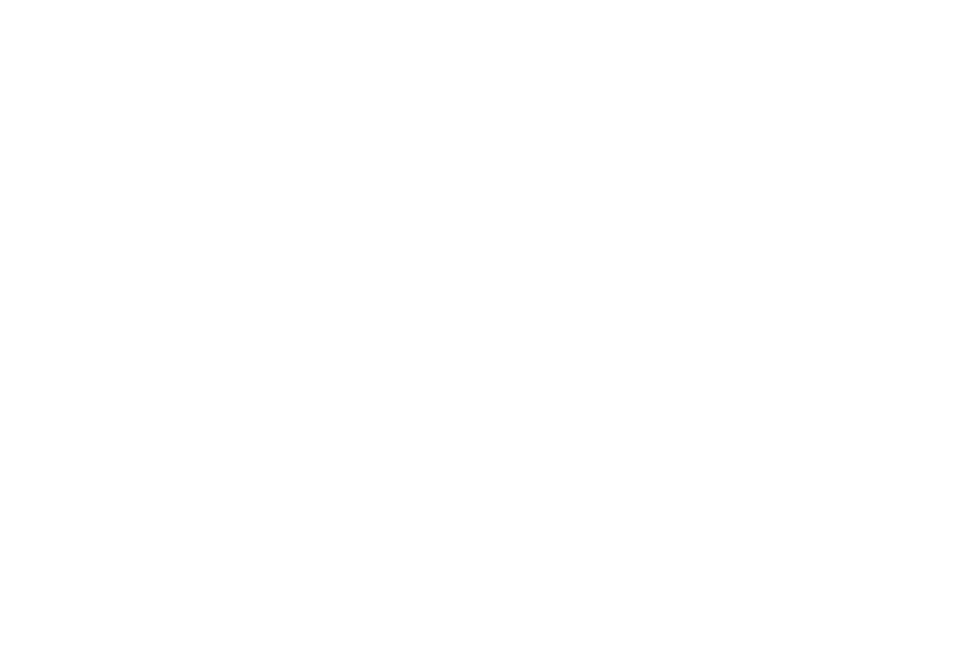
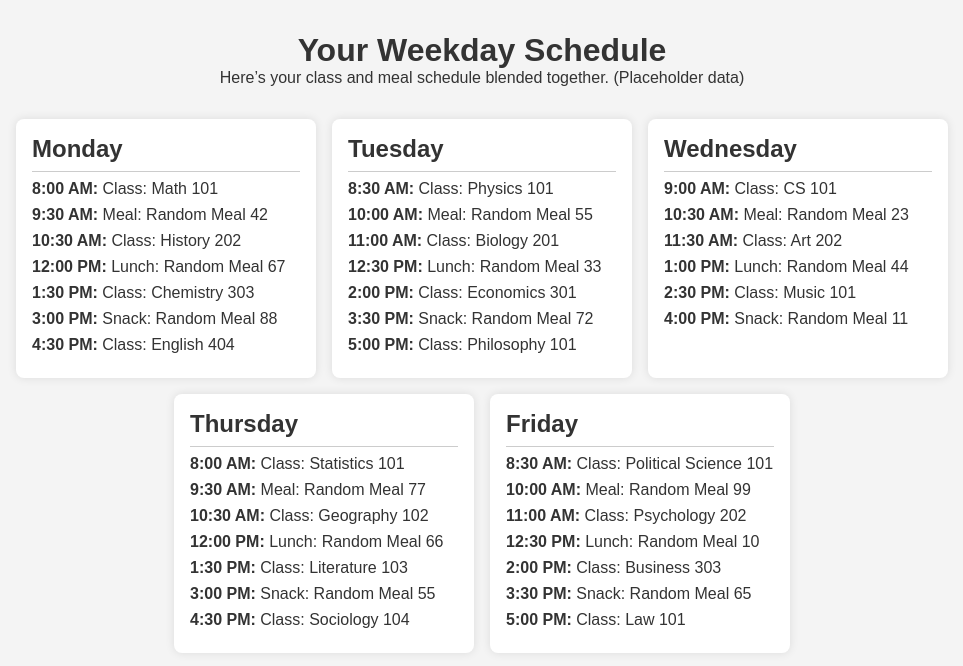
Before and after one commit to iAniket23/Campus-Eats, a React (Create React App) app in the folder frontend/: page /schedule in a window 1280 px wide. Before the commit this address had no page. Shown: the top 666 px of the page, without its empty margins (158-1121 px from the left). Built offline with nearby package versions, Linux system fonts and the light colour scheme.

Commit message:
added weekday schedule page

```diff
--- a/frontend/src/App.css
+++ b/frontend/src/App.css
@@ -276,3 +276,42 @@ body {
   color: #555;
   margin-left: 10px;
 }
+.weekday-schedule {
+  padding: 2rem;
+  background-color: var(--bg-light);
+  min-height: 100vh;
+  text-align: center;
+  color: var(--text-dark);
+}
+
+.schedule-container {
+  display: flex;
+  flex-wrap: wrap;
+  justify-content: center;
+  gap: 1rem;
+  margin-top: 2rem;
+}
+
+.schedule-day {
+  background-color: #fff;
+  border-radius: 8px;
+  box-shadow: 0 0 10px rgba(0,0,0,0.1);
+  padding: 1rem;
+  width: 300px;
+  text-align: left;
+}
+
+.schedule-day h2 {
+  margin-bottom: 0.5rem;
+  border-bottom: 1px solid #ccc;
+  padding-bottom: 0.5rem;
+}
+
+.schedule-day ul {
+  list-style: none;
+  padding: 0;
+}
+
+.schedule-day li {
+  margin-bottom: 0.5rem;
+}
--- a/frontend/src/App.js
+++ b/frontend/src/App.js
@@ -2,20 +2,20 @@ import React from "react";
 import { BrowserRouter as Router, Routes, Route } from "react-router-dom";
 import LandingPage from "./LandingPage.js";
 import GeneratePlan from "./GeneratePlan.js";
+import WeekdaySchedule from "./WeekdaySchedule";
 import "./App.css";
 
 function App() {
   return (
     <Router>
       <Routes>
-        {/* Landing Page */}
         <Route path="/" element={<LandingPage />} />
-
-        {/* Coolors-style Meal Plan Generator */}
         <Route path="/generate" element={<GeneratePlan />} />
+        <Route path="/schedule" element={<WeekdaySchedule />} />
       </Routes>
     </Router>
   );
 }
 
+
 export default App;
--- a/frontend/src/GeneratePlan.js
+++ b/frontend/src/GeneratePlan.js
@@ -1,31 +1,31 @@
 import React, { useState } from "react";
-// We removed react-icons usage, so no icon imports
+import { useNavigate } from "react-router-dom";
 
 function GeneratePlan() {
-  // Example data structure: 7 days, each day has an array of meals
+  // Only Monday–Friday now
   const initialPlan = [
     { day: "Monday", meals: [{ name: "Meal 1 (Placeholder)", locked: false }, { name: "Meal 2 (Placeholder)", locked: false }] },
     { day: "Tuesday", meals: [{ name: "Meal 1 (Placeholder)", locked: false }, { name: "Meal 2 (Placeholder)", locked: false }] },
     { day: "Wednesday", meals: [{ name: "Meal 1 (Placeholder)", locked: false }, { name: "Meal 2 (Placeholder)", locked: false }] },
     { day: "Thursday", meals: [{ name: "Meal 1 (Placeholder)", locked: false }, { name: "Meal 2 (Placeholder)", locked: false }] },
     { day: "Friday", meals: [{ name: "Meal 1 (Placeholder)", locked: false }, { name: "Meal 2 (Placeholder)", locked: false }] },
-
   ];
 
   const [mealPlan, setMealPlan] = useState(initialPlan);
+  const navigate = useNavigate();
 
-  // Instead of toggling, we simply lock the meal
+  // Lock a meal permanently
   const lockMeal = (dayIndex, mealIndex) => {
-    setMealPlan((prevPlan) => {
+    setMealPlan(prevPlan => {
       const newPlan = [...prevPlan];
       newPlan[dayIndex].meals[mealIndex].locked = true;
       return newPlan;
     });
   };
 
-  // Randomize a single meal if it's not locked
+  // Randomize a meal if not locked
   const randomizeMeal = (dayIndex, mealIndex) => {
-    setMealPlan((prevPlan) => {
+    setMealPlan(prevPlan => {
       const newPlan = [...prevPlan];
       if (!newPlan[dayIndex].meals[mealIndex].locked) {
         newPlan[dayIndex].meals[mealIndex].name =
@@ -35,11 +35,19 @@ function GeneratePlan() {
     });
   };
 
+  // Check if every meal on every day is locked
+  const allLocked = mealPlan.every(day => day.meals.every(meal => meal.locked));
+
+  // When the new button is clicked, navigate to the WeekdaySchedule page
+  const goToSchedule = () => {
+    navigate("/schedule");
+  };
+
   return (
     <div className="generate-page">
       <h1 className="generate-title">Customize Your Weekly Meal Plan</h1>
       <p className="generate-subtitle">
-        Lock in meals you like, randomize the ones you don’t until you’re happy!
+        Lock in meals you like and randomize the ones you don’t until you're happy!
       </p>
 
       <div className="days-container">
@@ -50,7 +58,6 @@ function GeneratePlan() {
               <div className="meal-slot" key={mealIndex}>
                 <div className="meal-info">
                   <span>{meal.name}</span>
-                  {/* If meal is not locked, show Lock & Randomize buttons */}
                   {!meal.locked ? (
                     <div className="meal-buttons">
                       <button
@@ -67,7 +74,6 @@ function GeneratePlan() {
                       </button>
                     </div>
                   ) : (
-                    // When locked, display a "Locked" label
                     <span className="locked-label">Locked</span>
                   )}
                 </div>
@@ -76,6 +82,13 @@ function GeneratePlan() {
           </div>
         ))}
       </div>
+
+      {/* If every meal is locked, show the new button */}
+      {allLocked && (
+        <button className="btn schedule-btn" onClick={goToSchedule}>
+          Generate My Weekday Schedule
+        </button>
+      )}
     </div>
   );
 }
--- /dev/null
+++ b/frontend/src/WeekdaySchedule.js
@@ -0,0 +1,76 @@
+import React from "react";
+
+function WeekdaySchedule() {
+  // Placeholder schedule data for Monday to Friday
+  const scheduleData = {
+    Monday: [
+      { time: "8:00 AM", event: "Class: Math 101" },
+      { time: "9:30 AM", event: "Meal: Random Meal 42" },
+      { time: "10:30 AM", event: "Class: History 202" },
+      { time: "12:00 PM", event: "Lunch: Random Meal 67" },
+      { time: "1:30 PM", event: "Class: Chemistry 303" },
+      { time: "3:00 PM", event: "Snack: Random Meal 88" },
+      { time: "4:30 PM", event: "Class: English 404" },
+    ],
+    Tuesday: [
+      { time: "8:30 AM", event: "Class: Physics 101" },
+      { time: "10:00 AM", event: "Meal: Random Meal 55" },
+      { time: "11:00 AM", event: "Class: Biology 201" },
+      { time: "12:30 PM", event: "Lunch: Random Meal 33" },
+      { time: "2:00 PM", event: "Class: Economics 301" },
+      { time: "3:30 PM", event: "Snack: Random Meal 72" },
+      { time: "5:00 PM", event: "Class: Philosophy 101" },
+    ],
+    Wednesday: [
+      { time: "9:00 AM", event: "Class: CS 101" },
+      { time: "10:30 AM", event: "Meal: Random Meal 23" },
+      { time: "11:30 AM", event: "Class: Art 202" },
+      { time: "1:00 PM", event: "Lunch: Random Meal 44" },
+      { time: "2:30 PM", event: "Class: Music 101" },
+      { time: "4:00 PM", event: "Snack: Random Meal 11" },
+    ],
+    Thursday: [
+      { time: "8:00 AM", event: "Class: Statistics 101" },
+      { time: "9:30 AM", event: "Meal: Random Meal 77" },
+      { time: "10:30 AM", event: "Class: Geography 102" },
+      { time: "12:00 PM", event: "Lunch: Random Meal 66" },
+      { time: "1:30 PM", event: "Class: Literature 103" },
+      { time: "3:00 PM", event: "Snack: Random Meal 55" },
+      { time: "4:30 PM", event: "Class: Sociology 104" },
+    ],
+    Friday: [
+      { time: "8:30 AM", event: "Class: Political Science 101" },
+      { time: "10:00 AM", event: "Meal: Random Meal 99" },
+      { time: "11:00 AM", event: "Class: Psychology 202" },
+      { time: "12:30 PM", event: "Lunch: Random Meal 10" },
+      { time: "2:00 PM", event: "Class: Business 303" },
+      { time: "3:30 PM", event: "Snack: Random Meal 65" },
+      { time: "5:00 PM", event: "Class: Law 101" },
+    ],
+  };
+
+  return (
+    <div className="weekday-schedule">
+      <h1>Your Weekday Schedule</h1>
+      <p>
+        Here’s your class and meal schedule blended together. (Placeholder data)
+      </p>
+      <div className="schedule-container">
+        {Object.entries(scheduleData).map(([day, events]) => (
+          <div className="schedule-day" key={day}>
+            <h2>{day}</h2>
+            <ul>
+              {events.map((evt, index) => (
+                <li key={index}>
+                  <strong>{evt.time}:</strong> {evt.event}
+                </li>
+              ))}
+            </ul>
+          </div>
+        ))}
+      </div>
+    </div>
+  );
+}
+
+export default WeekdaySchedule;
```
